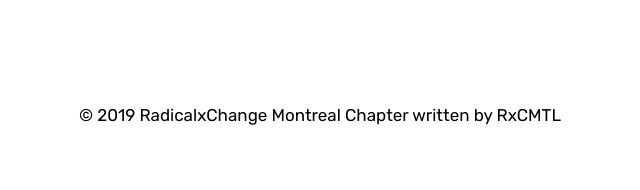
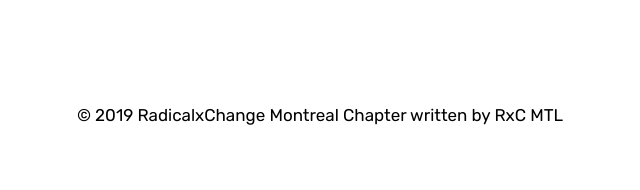
Before and after one commit to rxcmtl/rxcmtl.github.io, a Jekyll site: the page built from index.html, in a window 1280 px wide. Shown: the part 2207-2397 px from the top of the page, without its empty margins (320-960 px from the left). Built offline with Jekyll 4.4.1, drawn with Linux system fonts in a browser that asks for light colours; nearby versions of some CDN libraries; the list of posts is cut into pages by our own code.

```diff
--- a/_config.yml
+++ b/_config.yml
@@ -26,7 +26,7 @@ blog:
 
 # Author info
 author:
-  fullname                  : RxCMTL
+  fullname                  : RxC MTL
   rss                       : true # generate RSS feed and show it's icon in header
   #mail                      : your@email.com # change to your e-mail address
   twitter                   : RxCMontreal
@@ -35,7 +35,7 @@ author:
   # youtube                   : youtube-user-name
   # stackoverflow             : stackoverflow-user-name
   # disqus                    : dactl # your disqus site name
-  # google_analytics          : # 'UA-XXXXXXXX-X'
+  google_analytics          :  'UA-141748355-1'
   # photo                     : "uploads/me2.png"
   # photo2x                   : "uploads/me.png"
 
```
Also changed, not shown: README.md.
